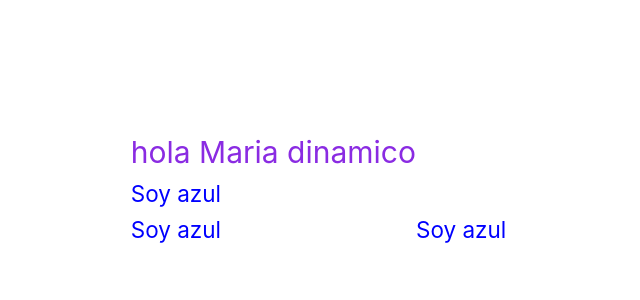
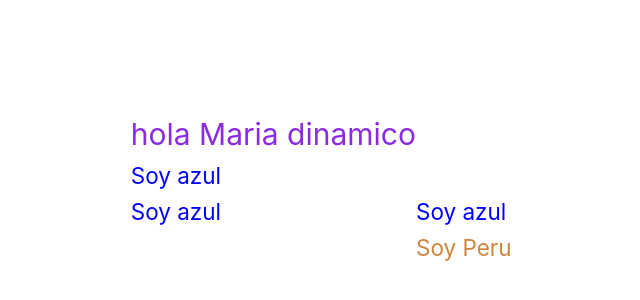
Before and after one commit to mariaalejandrabm0703/vue-project, a Vue app: page / in a window 1280 px wide. Shown: the part 212-512 px from the top of the page, without its empty margins (224-864 px from the left). Built offline with nearby package versions, Linux system fonts and the light colour scheme.

Commit message:
other v-bind

```diff
--- a/src/App.vue
+++ b/src/App.vue
@@ -2,6 +2,7 @@
 // escribir javascript
 const name = 'Maria dinamico'
 const styleColor = 'color: blue'
+const arrayColores = ['yellow', 'red', 'peru']
 </script>
 
 <template>
@@ -11,6 +12,8 @@ const styleColor = 'color: blue'
     <br>
     <h2 v-bind:style="styleColor">Soy azul</h2>
     <h2 :style="styleColor">Soy azul</h2>
+    <br>
+    <h2 :style="`color: ${arrayColores[2]}`">Soy Peru</h2>
 </template>
 
 <style>
```
